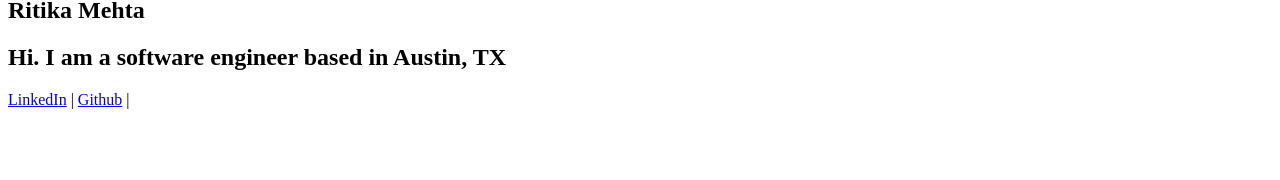
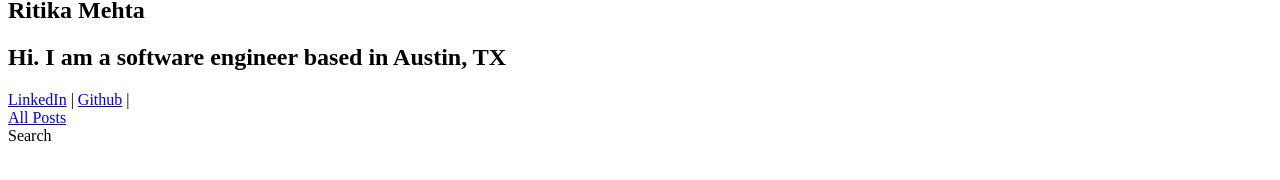
Before and after one commit to mehtarit/Folio, a Jekyll site: the page built from index.html, in a window 1280 px wide. Shown: the part 409-589 px from the top of the page. Built offline with Jekyll 4.4.1, drawn with Linux system fonts in a browser that asks for light colours.

Commit message:
Add all posts button and Search placeholder

```diff
--- a/index.html
+++ b/index.html
@@ -3,3 +3,8 @@ layout: home
 title: Home
 custom_css: home
 ---
+
+<nav>
+    <a href="{{site.baseurl}}/blog.html">All Posts</a>
+    <div>Search</div>
+</nav>
```
